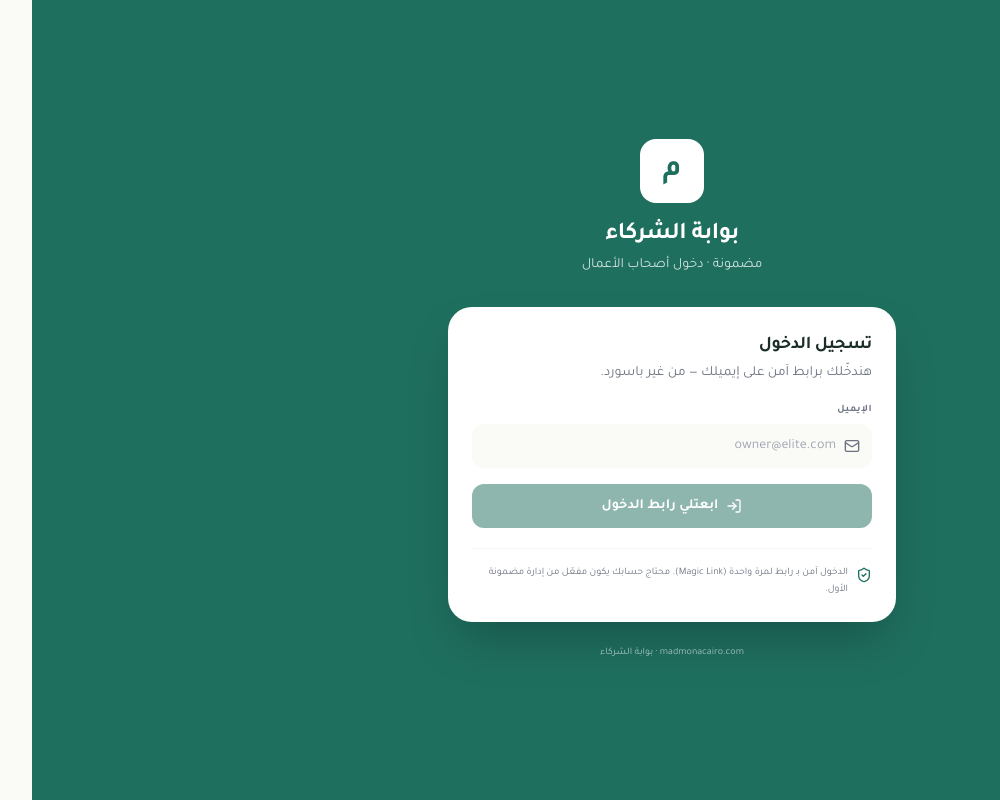
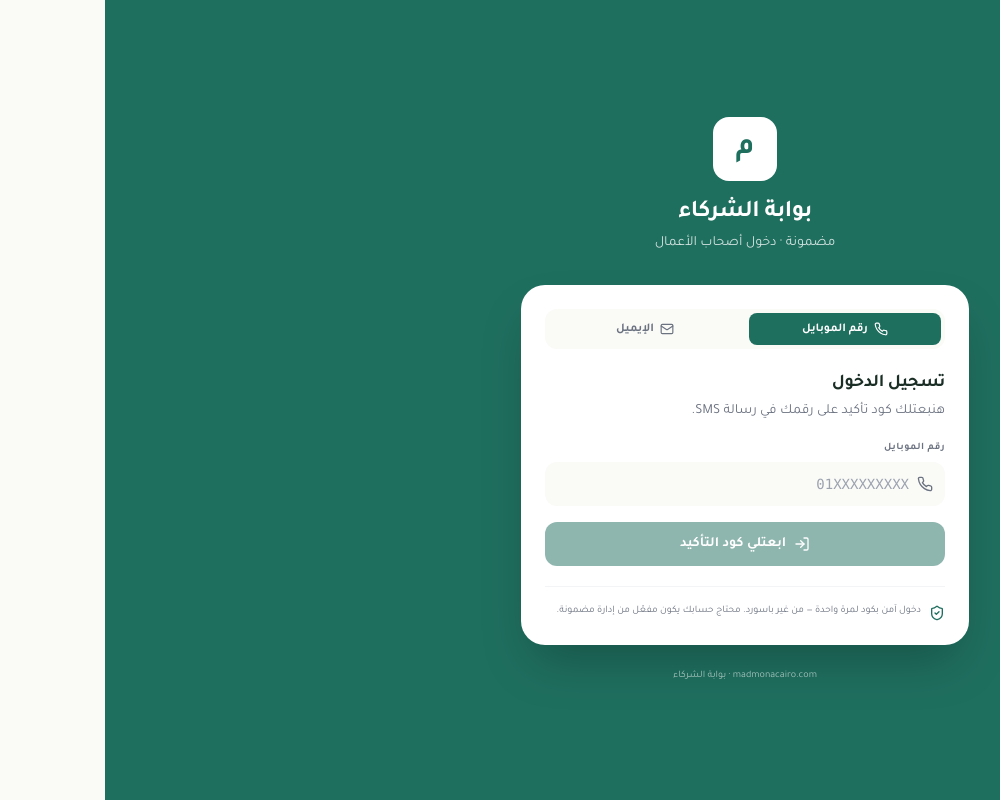
Before and after one commit to Madmonah/madmona-app, a Next.js app: page /owner/login in a window 1280 px wide. Shown: the whole page, without its empty margins (67-1067 px from the left). Built offline with nearby package versions, Linux system fonts and the light colour scheme; no server answers.

Commit message:
feat: combine asset listing + account creation in single form on /list-your-asset

```diff
--- a/src/app/owner/login/page.tsx
+++ b/src/app/owner/login/page.tsx
@@ -3,19 +3,40 @@
 import { useState, useEffect } from 'react'
 import { useRouter } from 'next/navigation'
 import { createClient } from '@supabase/supabase-js'
-import { Loader2, Mail, CheckCircle2, LogIn, ShieldCheck } from 'lucide-react'
+import { Loader2, Mail, Phone, CheckCircle2, LogIn, ShieldCheck, ArrowLeft } from 'lucide-react'
 
 const supabase = createClient(process.env.NEXT_PUBLIC_SUPABASE_URL!, process.env.NEXT_PUBLIC_SUPABASE_ANON_KEY!)
 
+type Method = 'phone' | 'email'
+type PhoneStep = 'enter' | 'verify'
+
+// Normalize Egyptian phone to E.164 (+20...)
+function normalizePhone(raw: string): string {
+  const digits = raw.replace(/[^0-9]/g, '')
+  if (/^01[0-9]{9}$/.test(digits)) return '+20' + digits.slice(1)
+  if (/^201[0-9]{9}$/.test(digits)) return '+' + digits
+  if (raw.trim().startsWith('+')) return '+' + digits
+  return '+' + digits
+}
+
 export default function OwnerLoginPage() {
   const router = useRouter()
-  const [email, setEmail] = useState('')
-  const [sending, setSending] = useState(false)
-  const [sent, setSent] = useState(false)
-  const [error, setError] = useState('')
+  const [method, setMethod] = useState<Method>('phone')
   const [checking, setChecking] = useState(true)
 
-  // If already logged in, resolve access and redirect
+  // phone state
+  const [phone, setPhone] = useState('')
+  const [phoneStep, setPhoneStep] = useState<PhoneStep>('enter')
+  const [otp, setOtp] = useState('')
+  const [sentPhone, setSentPhone] = useState('')
+
+  // email state
+  const [email, setEmail] = useState('')
+  const [emailSent, setEmailSent] = useState(false)
+
+  const [sending, setSending] = useState(false)
+  const [error, setError] = useState('')
+
   useEffect(() => {
     (async () => {
       const { data: { session } } = await supabase.auth.getSession()
@@ -23,43 +44,52 @@ export default function OwnerLoginPage() {
         // @ts-expect-error
         const { data } = await supabase.rpc('owner_resolve_access')
         const access = data?.access || []
-        if (access.length === 1) {
-          router.push(`/owner/${access[0].supplier_id}`)
-          return
-        } else if (access.length > 1) {
-          router.push('/owner/select')
-          return
-        }
+        if (access.length === 1) { router.push(`/owner/${access[0].supplier_id}`); return }
+        if (access.length > 1) { router.push('/owner/select'); return }
       }
       setChecking(false)
     })()
     /* eslint-disable-next-line react-hooks/exhaustive-deps */
   }, [])
 
-  async function sendMagicLink() {
-    if (!email) return
-    setSending(true)
-    setError('')
-    const { error: err } = await supabase.auth.signInWithOtp({
-      email,
-      options: { emailRedirectTo: `${window.location.origin}/owner/login` },
-    })
-    if (err) {
-      setError(err.message)
-    } else {
-      setSent(true)
-    }
+  async function sendPhoneOtp() {
+    setError(''); setSending(true)
+    const e164 = normalizePhone(phone)
+    const { error: err } = await supabase.auth.signInWithOtp({ phone: e164 })
+    if (err) setError(err.message)
+    else { setSentPhone(e164); setPhoneStep('verify') }
     setSending(false)
   }
 
-  if (checking) {
-    return <div className="min-h-screen bg-[#1F6F5F] flex items-center justify-center"><Loader2 className="w-8 h-8 text-white animate-spin" /></div>
+  async function verifyPhoneOtp() {
+    setError(''); setSending(true)
+    const { error: err } = await supabase.auth.verifyOtp({ phone: sentPhone, token: otp, type: 'sms' })
+    if (err) { setError(err.message); setSending(false); return }
+    // @ts-expect-error
+    const { data } = await supabase.rpc('owner_resolve_access')
+    const access = data?.access || []
+    if (access.length === 1) router.push(`/owner/${access[0].supplier_id}`)
+    else if (access.length > 1) router.push('/owner/select')
+    else setError('رقمك مش مربوط بأي شركة. تواصل مع إدارة مضمونة.')
+    setSending(false)
   }
+
+  async function sendEmailLink() {
+    if (!email) return
+    setError(''); setSending(true)
+    const { error: err } = await supabase.auth.signInWithOtp({
+      email, options: { emailRedirectTo: `${window.location.origin}/owner/login` },
+    })
+    if (err) setError(err.message)
+    else setEmailSent(true)
+    setSending(false)
+  }
+
+  if (checking) return <div className="min-h-screen bg-[#1F6F5F] flex items-center justify-center"><Loader2 className="w-8 h-8 text-white animate-spin" /></div>
 
   return (
     <div className="min-h-screen bg-[#1F6F5F] flex items-center justify-center p-4" dir="rtl">
       <div className="w-full max-w-md">
-        {/* Logo / header */}
         <div className="text-center mb-8">
           <div className="w-16 h-16 rounded-2xl bg-white grid place-items-center mx-auto mb-4">
             <span className="text-3xl font-black text-[#1F6F5F]">م</span>
@@ -69,57 +99,81 @@ export default function OwnerLoginPage() {
         </div>
 
         <div className="bg-white rounded-3xl p-6 shadow-2xl">
-          {sent ? (
-            <div className="text-center py-6">
-              <div className="w-16 h-16 rounded-full bg-[#1F6F5F]/10 grid place-items-center mx-auto mb-4">
-                <CheckCircle2 className="w-8 h-8 text-[#1F6F5F]" />
-              </div>
-              <h2 className="text-lg font-black text-[#1A2E26]">بعتنا لك رابط الدخول! 📧</h2>
-              <p className="text-sm text-[#6B7280] mt-2">
-                افتح إيميلك <span className="font-bold text-[#1A2E26]">{email}</span> واضغط على رابط الدخول.
-              </p>
-              <p className="text-xs text-[#6B7280] mt-3">الرابط صالح لمدة ساعة. لو ملقتش الإيميل، شوف الـ Spam.</p>
-              <button onClick={() => { setSent(false); setEmail('') }} className="mt-4 text-xs font-bold text-[#1F6F5F]">
-                استخدم إيميل تاني
+          {/* Method toggle */}
+          {!(emailSent || phoneStep === 'verify') && (
+            <div className="flex gap-2 mb-5 p-1 bg-[#FAFAF7] rounded-xl">
+              <button onClick={() => { setMethod('phone'); setError('') }} className={`flex-1 py-2 rounded-lg text-xs font-bold flex items-center justify-center gap-1.5 ${method === 'phone' ? 'bg-[#1F6F5F] text-white' : 'text-[#6B7280]'}`}>
+                <Phone className="w-3.5 h-3.5" /> رقم الموبايل
+              </button>
+              <button onClick={() => { setMethod('email'); setError('') }} className={`flex-1 py-2 rounded-lg text-xs font-bold flex items-center justify-center gap-1.5 ${method === 'email' ? 'bg-[#1F6F5F] text-white' : 'text-[#6B7280]'}`}>
+                <Mail className="w-3.5 h-3.5" /> الإيميل
               </button>
             </div>
-          ) : (
+          )}
+
+          {/* PHONE — enter number */}
+          {method === 'phone' && phoneStep === 'enter' && (
+            <>
+              <h2 className="text-lg font-black text-[#1A2E26] mb-1">تسجيل الدخول</h2>
+              <p className="text-sm text-[#6B7280] mb-5">هنبعتلك كود تأكيد على رقمك في رسالة SMS.</p>
+              <label className="text-[10px] font-bold tracking-wider uppercase text-[#6B7280] mb-1.5 block">رقم الموبايل</label>
+              <div className="relative">
+                <Phone className="w-4 h-4 text-[#6B7280] absolute right-3 top-1/2 -translate-y-1/2" />
+                <input type="tel" value={phone} onChange={e => setPhone(e.target.value)} onKeyDown={e => e.key === 'Enter' && sendPhoneOtp()} placeholder="01XXXXXXXXX" className="w-full pr-9 pl-3 py-3 rounded-xl bg-[#FAFAF7] text-sm font-mono" dir="ltr" />
+              </div>
+              {error && <p className="text-xs text-red-600 mt-2">{error}</p>}
+              <button onClick={sendPhoneOtp} disabled={sending || !phone} className="w-full mt-4 py-3 rounded-xl bg-[#1F6F5F] text-white font-black text-sm disabled:opacity-50 flex items-center justify-center gap-2">
+                {sending ? <><Loader2 className="w-4 h-4 animate-spin" /> جاري الإرسال...</> : <><LogIn className="w-4 h-4" /> ابعتلي كود التأكيد</>}
+              </button>
+            </>
+          )}
+
+          {/* PHONE — verify OTP */}
+          {method === 'phone' && phoneStep === 'verify' && (
+            <>
+              <button onClick={() => { setPhoneStep('enter'); setOtp(''); setError('') }} className="text-xs font-bold text-[#6B7280] hover:text-[#1F6F5F] flex items-center gap-1 mb-3"><ArrowLeft className="w-3.5 h-3.5" /> غيّر الرقم</button>
+              <h2 className="text-lg font-black text-[#1A2E26] mb-1">اكتب الكود</h2>
+              <p className="text-sm text-[#6B7280] mb-5">بعتنا كود لـ <span className="font-bold text-[#1A2E26]" dir="ltr">{sentPhone}</span></p>
+              <input type="text" inputMode="numeric" value={otp} onChange={e => setOtp(e.target.value.replace(/[^0-9]/g, ''))} onKeyDown={e => e.key === 'Enter' && verifyPhoneOtp()} placeholder="● ● ● ● ● ●" maxLength={6} className="w-full px-3 py-3 rounded-xl bg-[#FAFAF7] text-center text-2xl font-black tracking-[0.4em]" dir="ltr" />
+              {error && <p className="text-xs text-red-600 mt-2">{error}</p>}
+              <button onClick={verifyPhoneOtp} disabled={sending || otp.length < 4} className="w-full mt-4 py-3 rounded-xl bg-[#1F6F5F] text-white font-black text-sm disabled:opacity-50 flex items-center justify-center gap-2">
+                {sending ? <><Loader2 className="w-4 h-4 animate-spin" /> جاري التأكيد...</> : <><CheckCircle2 className="w-4 h-4" /> دخول</>}
+              </button>
+              <button onClick={sendPhoneOtp} disabled={sending} className="w-full mt-2 text-xs font-bold text-[#1F6F5F]">ابعت الكود تاني</button>
+            </>
+          )}
+
+          {/* EMAIL */}
+          {method === 'email' && !emailSent && (
             <>
               <h2 className="text-lg font-black text-[#1A2E26] mb-1">تسجيل الدخول</h2>
               <p className="text-sm text-[#6B7280] mb-5">هندخّلك برابط آمن على إيميلك — من غير باسورد.</p>
-
               <label className="text-[10px] font-bold tracking-wider uppercase text-[#6B7280] mb-1.5 block">الإيميل</label>
               <div className="relative">
                 <Mail className="w-4 h-4 text-[#6B7280] absolute right-3 top-1/2 -translate-y-1/2" />
-                <input
-                  type="email"
-                  value={email}
-                  onChange={e => setEmail(e.target.value)}
-                  onKeyDown={e => e.key === 'Enter' && sendMagicLink()}
-                  placeholder="owner@elite.com"
-                  className="w-full pr-9 pl-3 py-3 rounded-xl bg-[#FAFAF7] text-sm"
-                  dir="ltr"
-                />
+                <input type="email" value={email} onChange={e => setEmail(e.target.value)} onKeyDown={e => e.key === 'Enter' && sendEmailLink()} placeholder="owner@elite.com" className="w-full pr-9 pl-3 py-3 rounded-xl bg-[#FAFAF7] text-sm" dir="ltr" />
               </div>
-
               {error && <p className="text-xs text-red-600 mt-2">{error}</p>}
-
-              <button
-                onClick={sendMagicLink}
-                disabled={sending || !email}
-                className="w-full mt-4 py-3 rounded-xl bg-[#1F6F5F] text-white font-black text-sm disabled:opacity-50 flex items-center justify-center gap-2"
-              >
+              <button onClick={sendEmailLink} disabled={sending || !email} className="w-full mt-4 py-3 rounded-xl bg-[#1F6F5F] text-white font-black text-sm disabled:opacity-50 flex items-center justify-center gap-2">
                 {sending ? <><Loader2 className="w-4 h-4 animate-spin" /> جاري الإرسال...</> : <><LogIn className="w-4 h-4" /> ابعتلي رابط الدخول</>}
               </button>
-
-              <div className="mt-5 pt-4 border-t border-gray-100 flex items-start gap-2">
-                <ShieldCheck className="w-4 h-4 text-[#1F6F5F] flex-shrink-0 mt-0.5" />
-                <p className="text-[10px] text-[#6B7280] leading-relaxed">
-                  الدخول آمن بـ رابط لمرة واحدة (Magic Link). محتاج حسابك يكون مفعّل من إدارة مضمونة الأول.
-                </p>
-              </div>
             </>
           )}
+
+          {/* EMAIL sent confirmation */}
+          {method === 'email' && emailSent && (
+            <div className="text-center py-6">
+              <div className="w-16 h-16 rounded-full bg-[#1F6F5F]/10 grid place-items-center mx-auto mb-4"><CheckCircle2 className="w-8 h-8 text-[#1F6F5F]" /></div>
+              <h2 className="text-lg font-black text-[#1A2E26]">بعتنا لك رابط الدخول! 📧</h2>
+              <p className="text-sm text-[#6B7280] mt-2">افتح إيميلك <span className="font-bold text-[#1A2E26]">{email}</span> واضغط على رابط الدخول.</p>
+              <button onClick={() => { setEmailSent(false); setEmail('') }} className="mt-4 text-xs font-bold text-[#1F6F5F]">استخدم إيميل تاني</button>
+            </div>
+          )}
+
+          <div className="mt-5 pt-4 border-t border-gray-100 flex items-start gap-2">
+            <ShieldCheck className="w-4 h-4 text-[#1F6F5F] flex-shrink-0 mt-0.5" />
+            <p className="text-[10px] text-[#6B7280] leading-relaxed">دخول آمن بكود لمرة واحدة — من غير باسورد. محتاج حسابك يكون مفعّل من إدارة مضمونة.</p>
+          </div>
         </div>
 
         <p className="text-center text-[10px] text-white/60 mt-6">madmonacairo.com · بوابة الشركاء</p>
```
